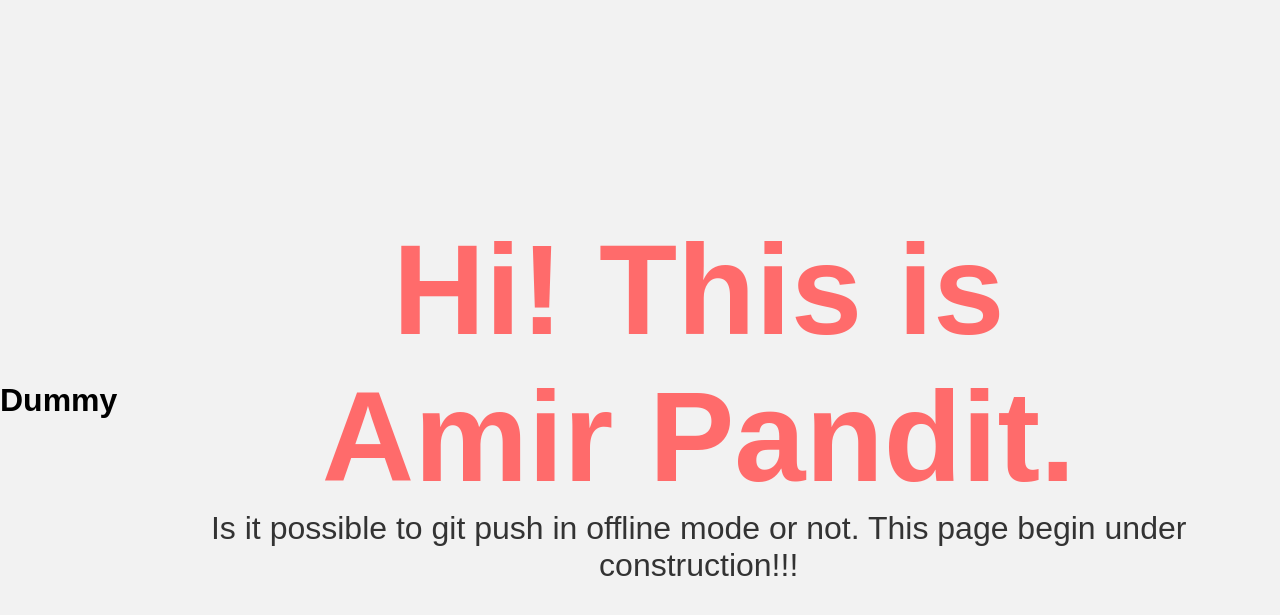
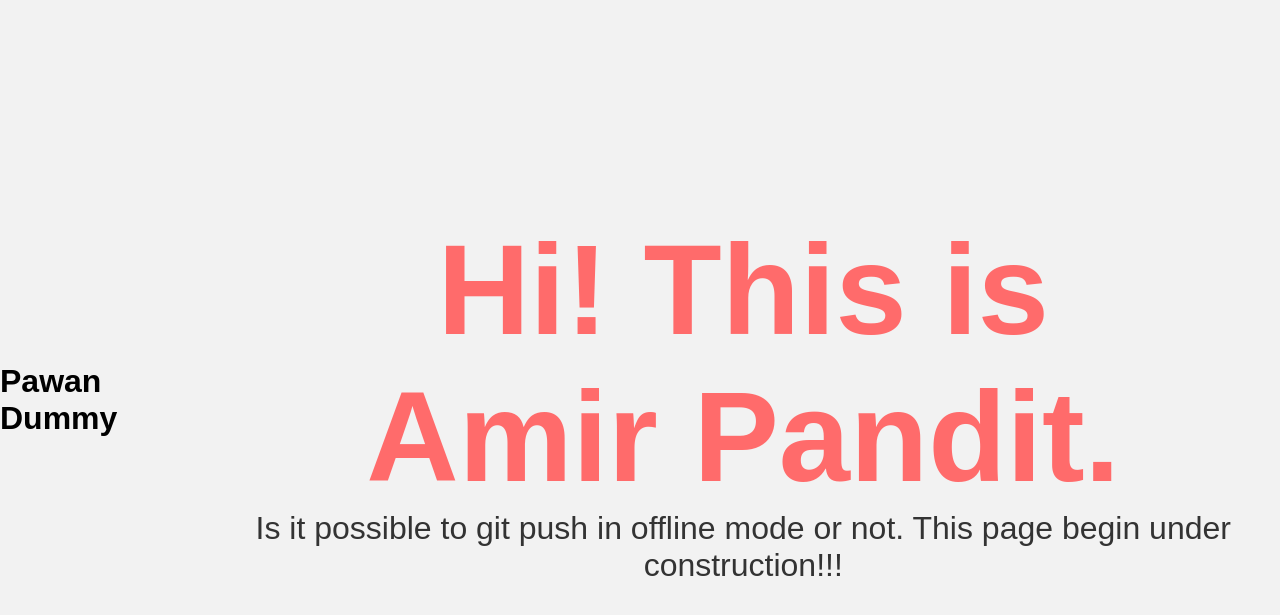
Before and after one commit to AmirPandit/spork, a Django app: a page that uses blog/app/templates/404.html in a window 1280 px wide. Shown: the top 615 px of the page. Run offline with Django 4.2, Linux system fonts and the light colour scheme.

Commit message:
minor changes

```diff
--- a/blog/app/templates/404.html
+++ b/blog/app/templates/404.html
@@ -51,7 +51,7 @@
     </style>
 </head>
 <body>
-    <h1>Dummy</h1>
+    <h1>Pawan Dummy</h1>
     <div class="container">
         <div class="error-code">Hi! This is <br> Amir Pandit.</div>
         <div class="message">Is it possible to git push in offline mode or not. This page begin under construction!!!</div>
```
